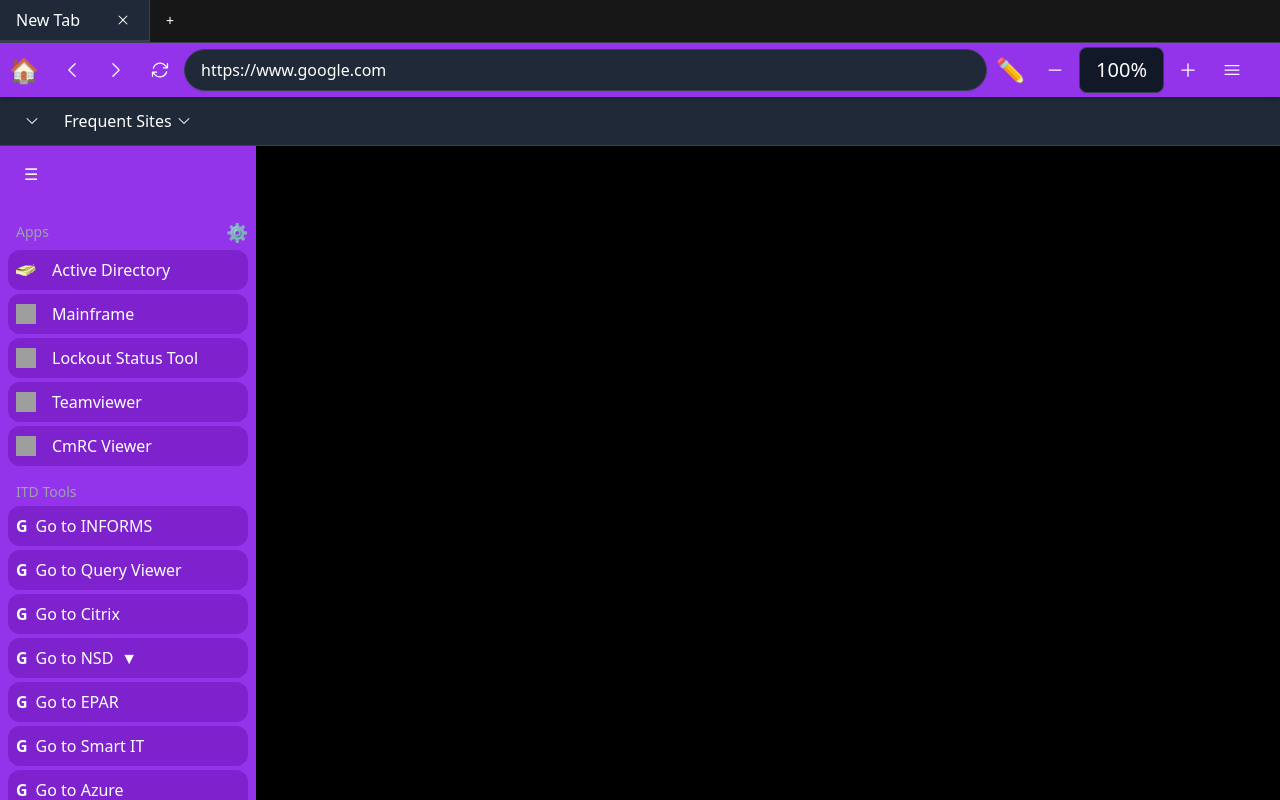
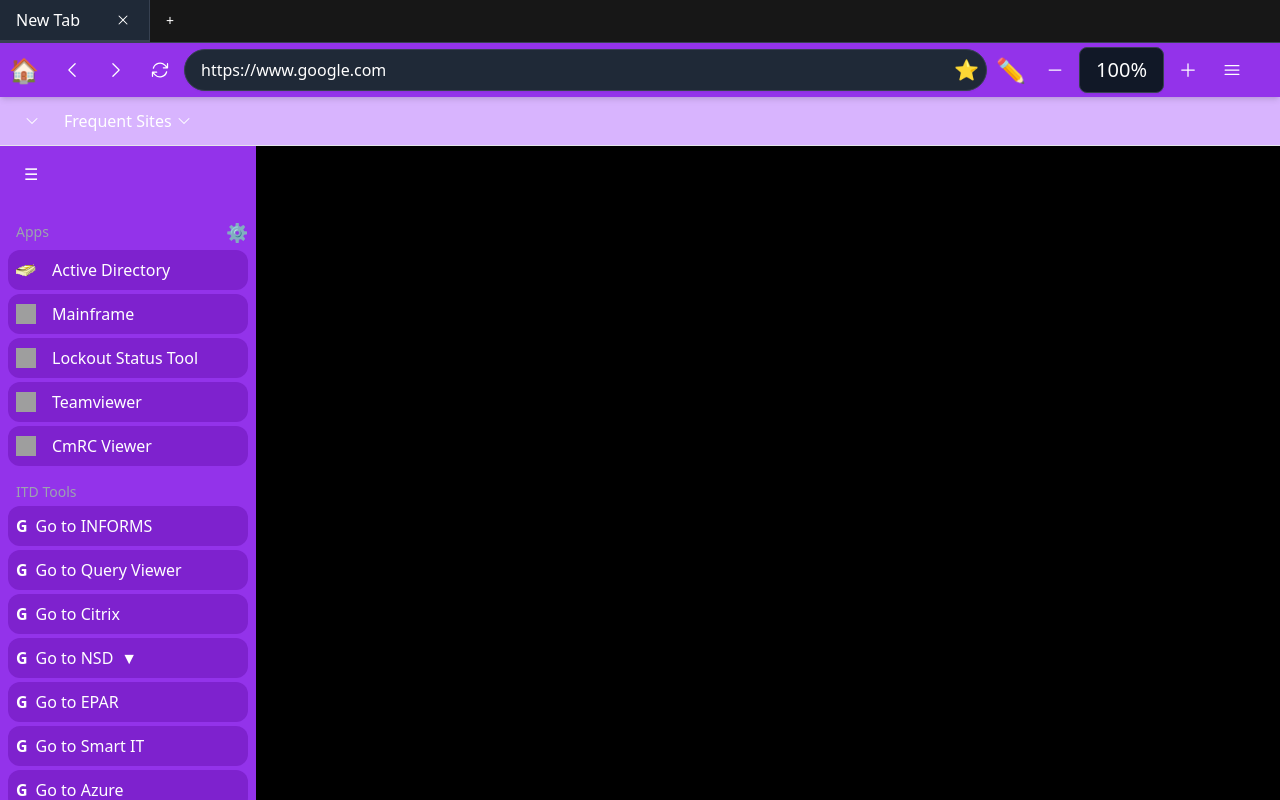
Before and after one commit to RepNest/HDB, a React (Vite) app: page / in a window 1280 px wide. Built offline with nearby package versions, Linux system fonts and the light colour scheme; grey boxes are pictures that could not be loaded; the HTML template or start-up script is replaced by a standard one.

Commit message:
star icon added with pop up box
added star icon for book marking pages

```diff
--- a/src/components/FavoritesBar.tsx
+++ b/src/components/FavoritesBar.tsx
@@ -21,7 +21,7 @@
     <div
       className={clsx(
         'flex items-center p-2 border-b z-[800] w-full',
-        isDarkMode ? `bg-gray-800 border-gray-700 bg-${navColor}-900/20` : `bg-gray-50 border-gray-300 bg-${navColor}-50`
+        isDarkMode ? `bg-${navColor}-300 border-${navColor}-400` : `bg-${navColor}-600 border-${navColor}-700`
       )}
     >
       {Object.entries(favorites).map(([folder, items]) => (
--- a/src/components/Navbar.tsx
+++ b/src/components/Navbar.tsx
@@ -37,11 +37,14 @@
   const [customizeOpen, setCustomizeOpen] = useState(false);
   const [isDarkMode, setIsDarkMode] = useState(true);
   const [localNavColor, setLocalNavColor] = useState(navColor);
+  const [popupOpen, setPopupOpen] = useState(false);
   const addressInput = useRef<HTMLInputElement>(null);
   const menuButtonRef = useRef<HTMLButtonElement>(null);
   const customizeButtonRef = useRef<HTMLButtonElement>(null);
+  const starButtonRef = useRef<HTMLButtonElement>(null);
   const menuRef = useRef<HTMLDivElement>(null);
   const customizeRef = useRef<HTMLDivElement>(null);
+  const popupRef = useRef<HTMLDivElement>(null);
 
   useEffect(() => {
     let root = document.getElementById('customize-spartan-root');
@@ -90,6 +93,14 @@
         !customizeButtonRef.current.contains(e.target as Node)
       ) {
         setCustomizeOpen(false);
+      }
+      if (
+        popupRef.current &&
+        !popupRef.current.contains(e.target as Node) &&
+        starButtonRef.current &&
+        !starButtonRef.current.contains(e.target as Node)
+      ) {
+        setPopupOpen(false);
       }
     };
     document.addEventListener('mousedown', handleClickOutside);
@@ -318,19 +329,60 @@
             <ArrowPathIcon className="w-5 h-5" />
           </button>
         </div>
-        <div className="flex-1 flex justify-center min-w-0">
+        <div className="flex-1 flex justify-center min-w-0 relative">
+          <div className="relative w-full max-w-6xl">
             <input
               ref={addressInput}
               defaultValue={url}
               onKeyDown={handleEnter}
               className={clsx(
-              'max-w-6xl mx-auto w-full px-4 py-2 text-base rounded-full border shadow-sm focus:outline-none focus:ring-2',
+                'w-full px-4 py-2 pr-10 text-base rounded-full border shadow-sm focus:outline-none focus:ring-2',
                 isDarkMode
                   ? `bg-gray-800 border-gray-700 text-white placeholder-gray-300 focus:ring-${navColor}-300`
                   : `bg-white border-gray-300 text-gray-900 placeholder-gray-500 focus:ring-${navColor}-500`
               )}
               placeholder="Enter URL..."
             />
+            <button
+              ref={starButtonRef}
+              onClick={() => setPopupOpen(!popupOpen)}
+              className={clsx(
+                'absolute right-2 top-1/2 transform -translate-y-1/2 text-xl',
+                isDarkMode ? 'text-yellow-400 hover:text-yellow-300' : 'text-yellow-600 hover:text-yellow-500'
+              )}
+              title="Save as Favorite"
+            >
+              ⭐
+            </button>
+            <AnimatePresence>
+              {popupOpen && (
+                <motion.div
+                  ref={popupRef}
+                  initial={{ opacity: 0, y: -10 }}
+                  animate={{ opacity: 1, y: 0 }}
+                  exit={{ opacity: 0, y: -10 }}
+                  transition={{ duration: 0.2 }}
+                  className={clsx(
+                    'absolute border rounded-lg shadow-md p-4 z-[1000]',
+                    isDarkMode
+                      ? 'bg-neutral-900 border-gray-700 text-white'
+                      : 'bg-gray-100 border-gray-300 text-gray-900'
+                  )}
+                  style={{
+                    top: 'calc(100% + 4px)',
+                    right:
+                      addressInput.current && starButtonRef.current
+                        ? addressInput.current.offsetWidth - starButtonRef.current.offsetLeft - starButtonRef.current.offsetWidth
+                        : 0,
+                    minWidth: '200px',
+                  }}
+                >
+                  <p>Bookmark this page</p>
+                  {/* Placeholder content for the pop-up */}
+                </motion.div>
+              )}
+            </AnimatePresence>
+          </div>
         </div>
         <div className="flex items-center gap-1 ml-auto mr-6">
           <div className="flex items-center gap-1">
```
Also changed, not shown: 1 other file (tests, documents, lock files or other folders). Lines whose indentation alone changed are shown as unchanged.
